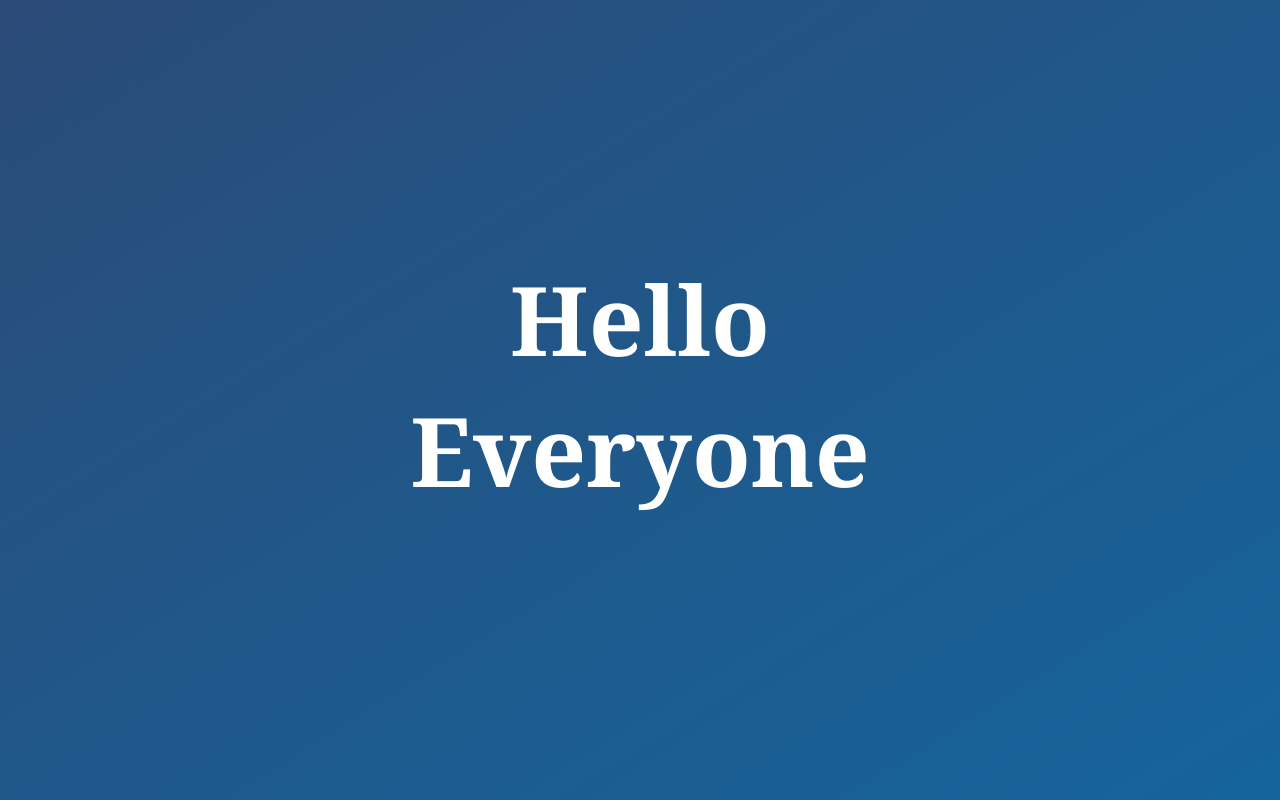
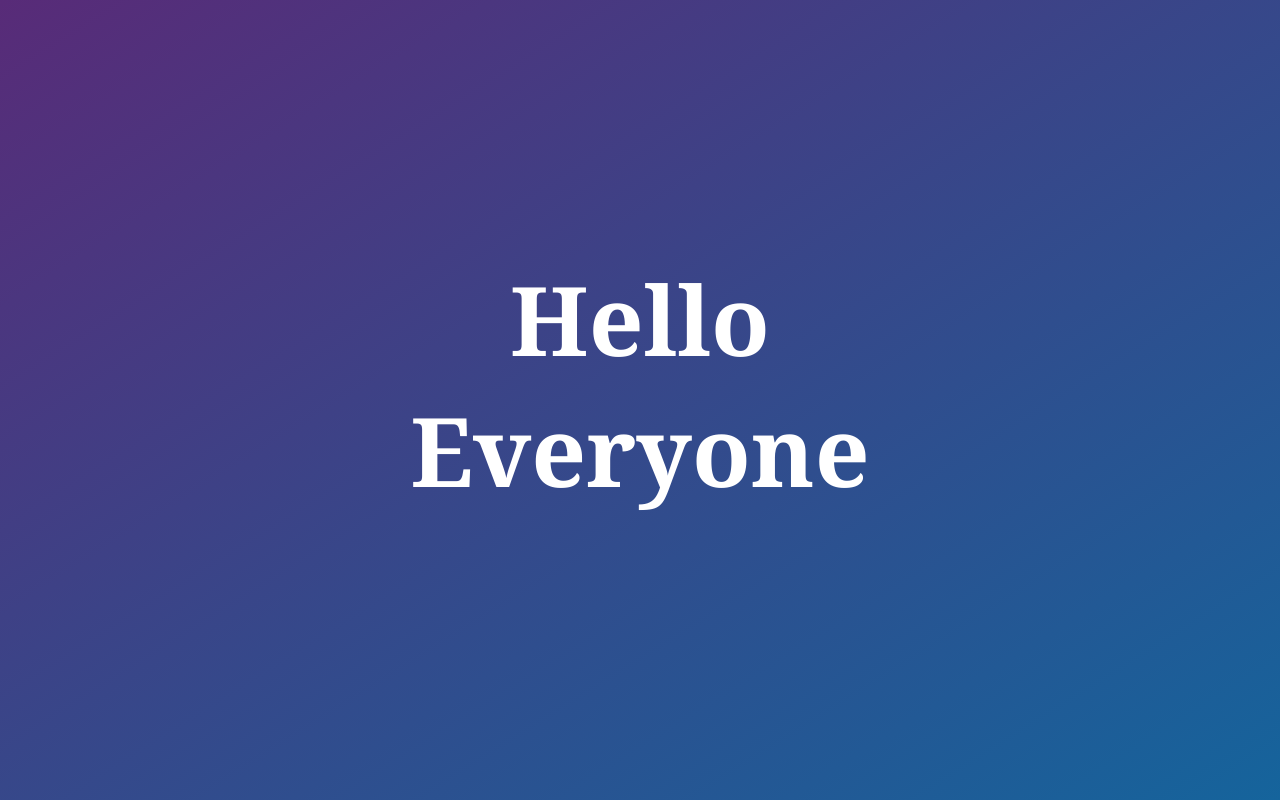
Before and after one commit to WebAditya/webaditya.github.io, a plain HTML site: page trustcentrik/index.html in a window 1280 px wide. Drawn offline with Linux system fonts and the light colour scheme.

Commit message:
updated again

```diff
--- a/trustcentrik/index.html
+++ b/trustcentrik/index.html
@@ -6,7 +6,7 @@
             body    {
                 margin: 0;
                 padding: 0;
-                background-image: linear-gradient(to right bottom,rgb(43, 75, 120),rgb(21, 100, 156));
+                background-image: linear-gradient(to right bottom,rgb(88, 43, 120),rgb(21, 100, 156));
             }
 
             h1  {
```
